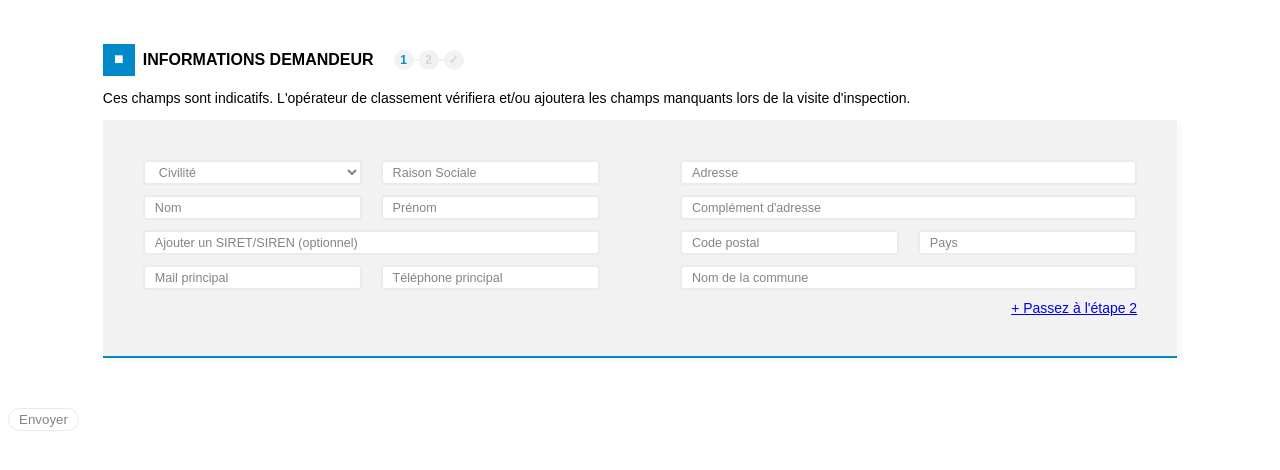
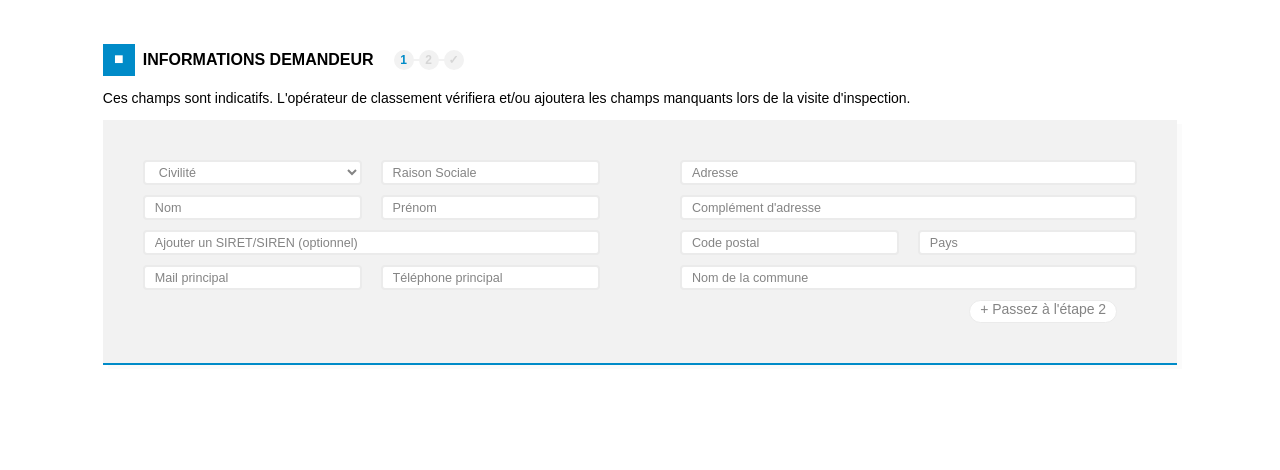
Before and after one commit to nouveauxterritoires/classloc-snippet-form-js, a plain HTML site: page index.html in a window 1280 px wide. Drawn offline with Linux system fonts and the light colour scheme; a web font is replaced by a local one.

Commit message:
style button

```diff
--- a/classloc-form-snippet.js
+++ b/classloc-form-snippet.js
@@ -20,7 +20,7 @@ class ClasslocFormulaire
             this.createSection(form,value);
         });
 
-        this.createSendButton(form);
+        //this.createSendButton(form);
 
         // TODO: Ajouter la validation des données avant d'envoyer les données du formulaire via l'API (les champs sont déjà censés se valider via HTML5,
         //  là je parle de validation supplélemtaire, qui pourraient correspondre au métier). Pour afficher les messages d'erreur, il faudra remplir la section notice via une méthode.
--- a/css/style.scss
+++ b/css/style.scss
@@ -239,7 +239,8 @@ form {
       cursor: pointer;
     }
   }
-  button {
+  a, button {
+    text-decoration: none;
     background-color: white;
     border-radius: 20px;
     color: $gris3;
```
Also changed, not shown: css/style.css.
